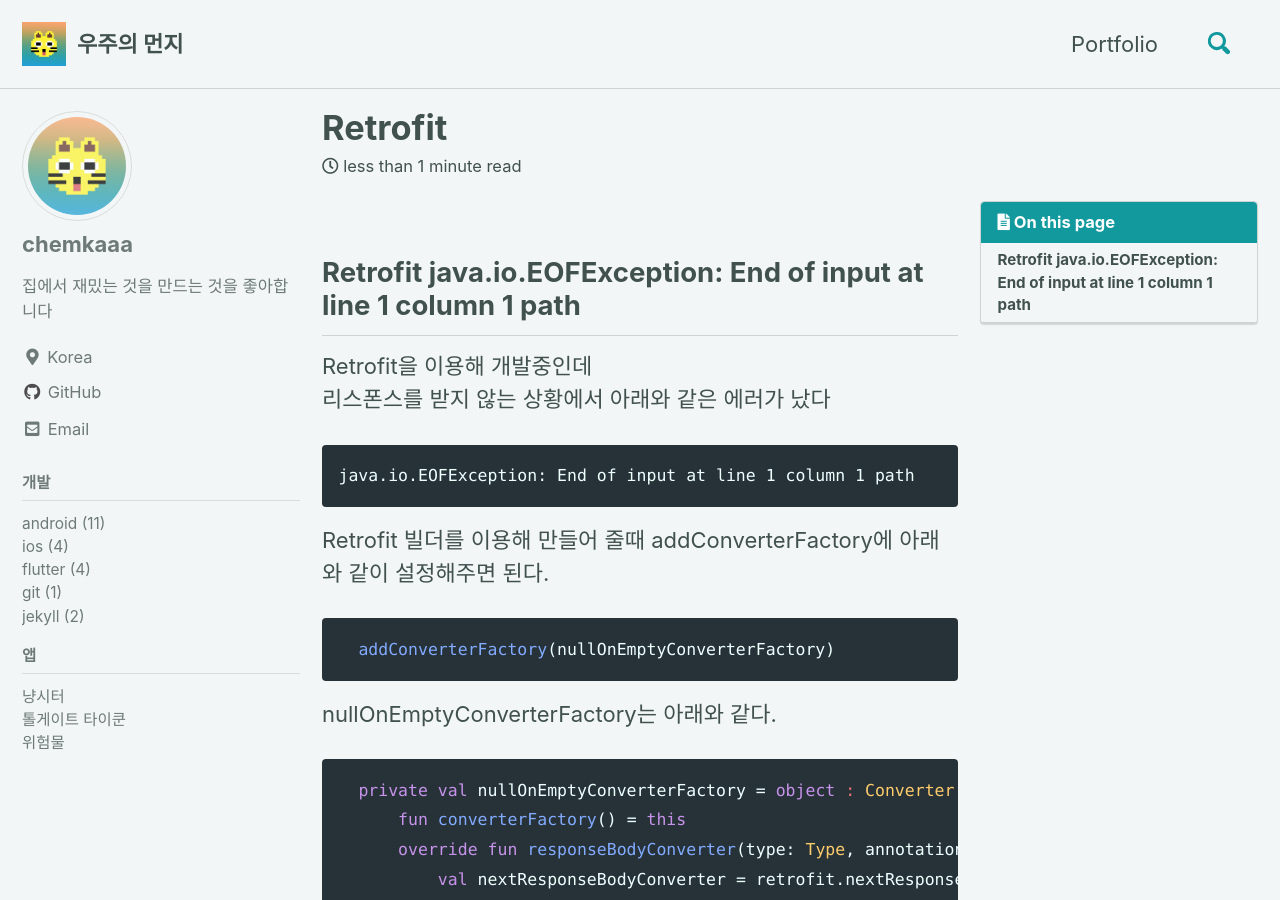
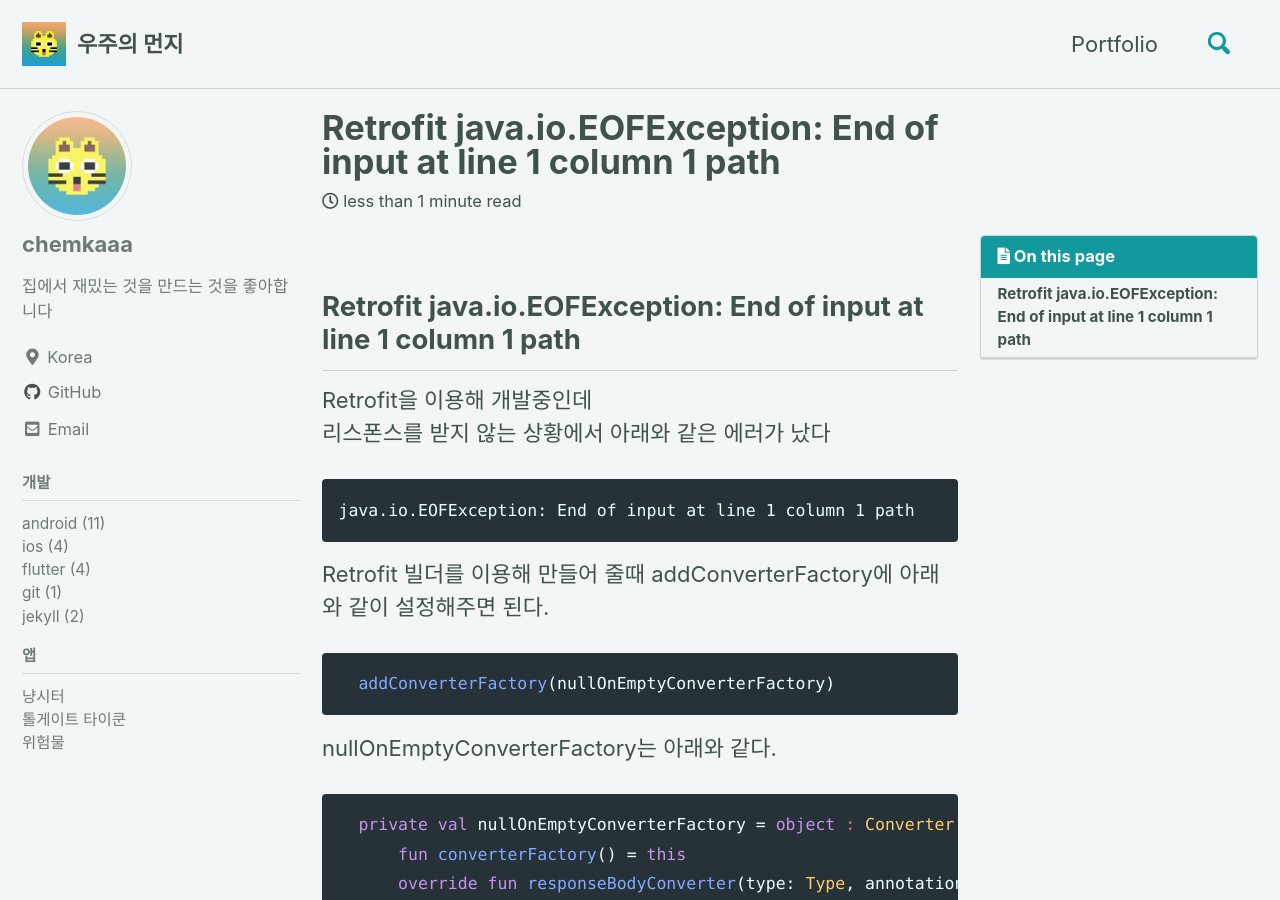
Before and after one commit to kangtaejin/kangtaejin.github.io, a Jekyll site: the page built from _posts/2022-01-07-retrofit-end-of-input-at-line-1-column-1-path.md, in a window 1280 px wide and 900 px high. Built offline with Jekyll 4.4.1, drawn with Linux system fonts in a browser that asks for light colours; cached includes are drawn as plain includes; comment, search, counter and statistics services are not loaded.

Commit message:
Update 2022-01-07-retrofit-end-of-input-at-line-1-column-1-path.md

```diff
--- a/_posts/2022-01-07-retrofit-end-of-input-at-line-1-column-1-path.md
+++ b/_posts/2022-01-07-retrofit-end-of-input-at-line-1-column-1-path.md
@@ -1,5 +1,5 @@
 ---
-title: "Retrofit"
+title: "Retrofit java.io.EOFException: End of input at line 1 column 1 path"
 categories:
   - android
 toc: true
```
